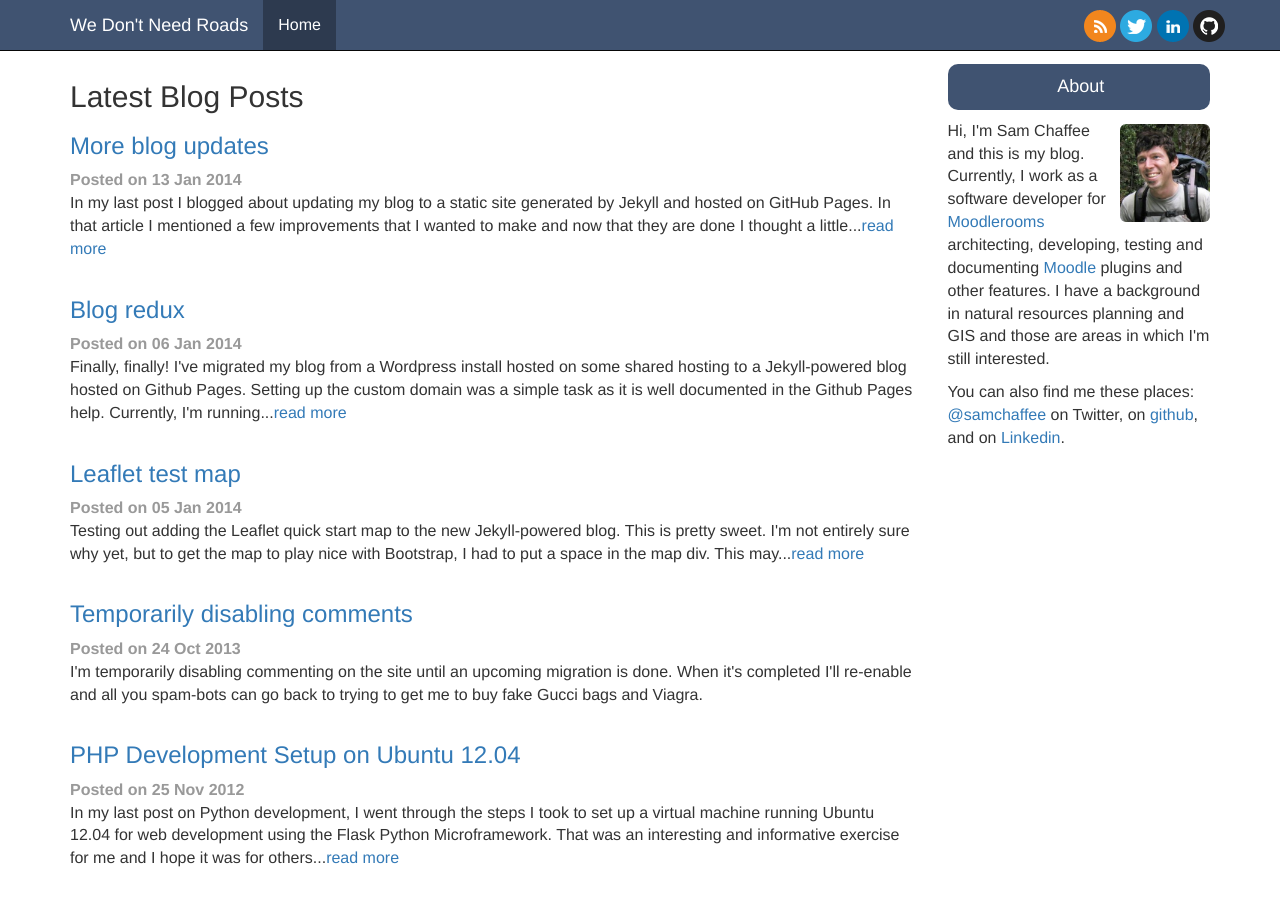
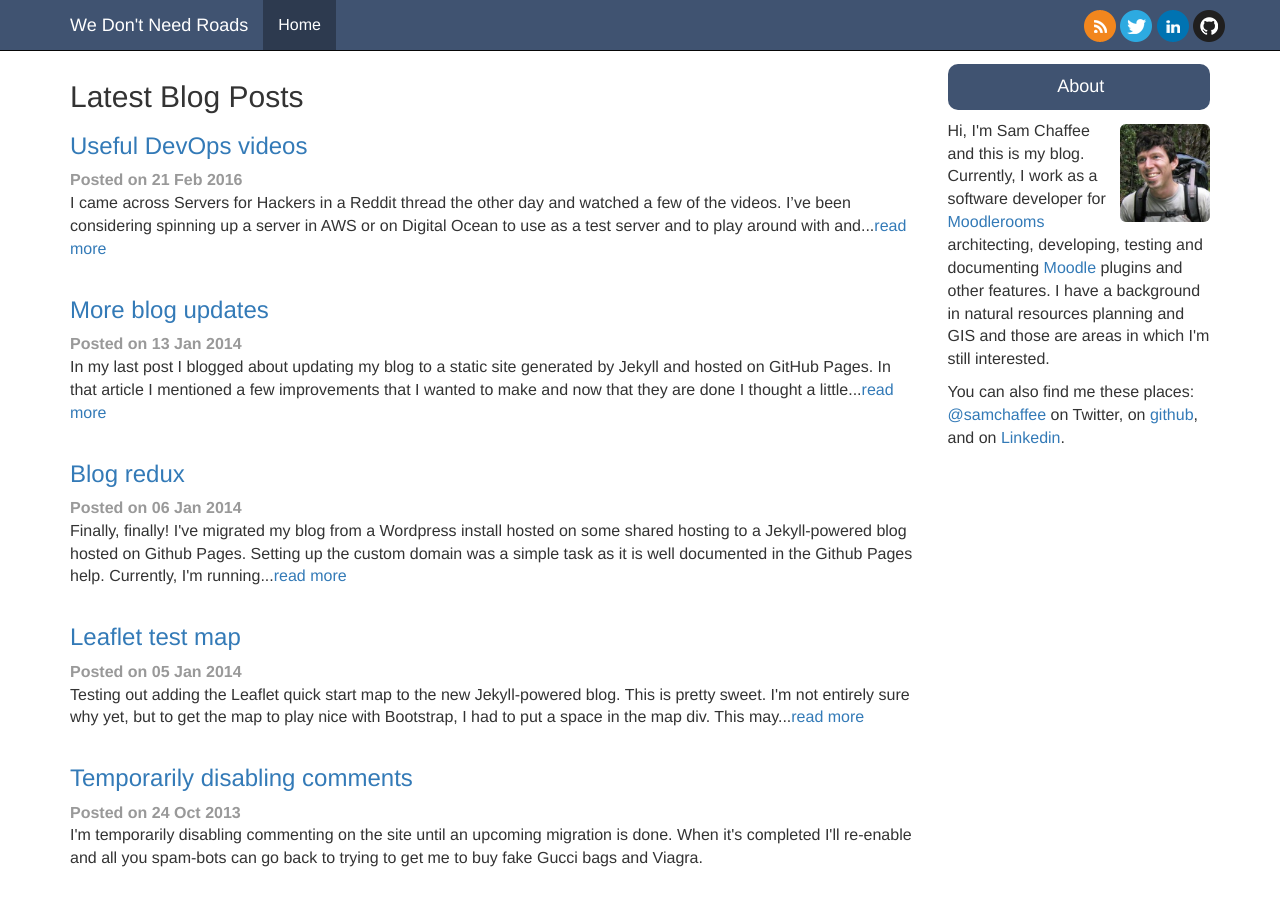
Before and after one commit to samchaffee/samchaffee.github.io, a Jekyll site: the page built from index.html, in a window 1280 px wide and 900 px high. Built offline with Jekyll 4.4.1, drawn with Linux system fonts in a browser that asks for light colours; nearby versions of some CDN libraries.

Commit message:
New post about serversforhackers

```diff
--- a/_config.yml
+++ b/_config.yml
@@ -1,4 +1,3 @@
 permalink: pretty
 tzoffset: '-07:00'
-highlighter: pygments
 exclude: [Vagrantfile, README.md, manifests, CNAME]
--- /dev/null
+++ b/_posts/2016-02-21-servers-for-hackers.md
@@ -0,0 +1,13 @@
+---
+layout: post
+title: Useful DevOps videos
+description: Short entry on serversforhackers.com.
+tags:
+- Serversforhackers
+- DevOps
+- AWS
+- DigitalOcean
+status: publish
+type: post
+---
+I came across [Servers for Hackers](https://serversforhackers.com/) in a Reddit thread the other day and watched a few of the videos. I've been considering spinning up a server in AWS or on Digital Ocean to use as a test server and to play around with and these videos are certainly helpful for that.
```
